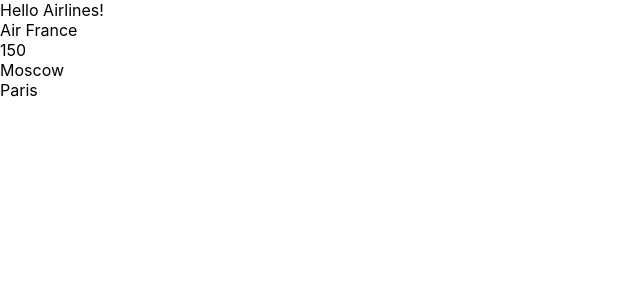
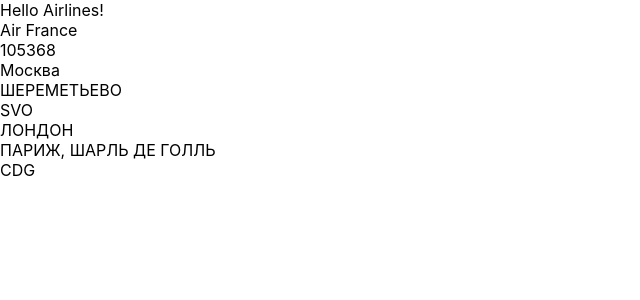
Before and after one commit to stiripo/airlines, a React (Create React App) app: page / in a window 1280 px wide. Shown: the top 300 px of the page, without its empty margins (0-640 px from the left). Built offline with nearby package versions, Linux system fonts and the light colour scheme.

Commit message:
Pass extracted flight data to FlightInfo component

```diff
--- a/src/App.tsx
+++ b/src/App.tsx
@@ -1,17 +1,15 @@
 import './App.css';
 import { FlightInfo } from './components/FlightInfo';
-import { myFlight } from './sample_flight-info';
 import { extractFlightData } from './utils';
 import { downloadedFlight } from './sample_flight-info';
 
-let extracted = extractFlightData(downloadedFlight);
-console.log(extracted.carrier);
-console.log(extracted.price);
-console.log(extracted.departureCity);
-console.log(extracted.arrivalCity);
-console.log(extracted.departureAirport.caption);
-console.log(extracted.departureAirport.uid);
-
+let flight = extractFlightData(downloadedFlight);
+// console.log(flight.carrier);
+// console.log(flight.price);
+// console.log(flight.departureCity);
+// console.log(flight.arrivalCity);
+// console.log(flight.departureAirport.caption);
+// console.log(flight.departureAirport.uid);
 
 function App() {
 
@@ -20,7 +18,7 @@
      <div>
      Hello Airlines!
     </div>
-    <FlightInfo flight={myFlight}/>
+    <FlightInfo flight={flight}/>
     </>
   );
 }
--- a/src/components/FlightInfo.tsx
+++ b/src/components/FlightInfo.tsx
@@ -1,19 +1,21 @@
-interface FlightData {
-    'flight': {
-        'carrier': string,
-        'price': number,
-        'departureCity': string,
-        'arrivalCity': string,
-    }
+import { ExtractedFlightData } from "../utils"
+
+interface Props {
+    flight: ExtractedFlightData
 }
 
-export function FlightInfo({ flight }: FlightData) {
+
+export function FlightInfo({ flight }: Props) {
     return (
         <>
             <div>{flight.carrier}</div>
             <div>{flight.price}</div>
             <div>{flight.departureCity}</div>
+            <div>{flight.departureAirport.caption}</div>
+            <div>{flight.departureAirport.uid}</div>
             <div>{flight.arrivalCity}</div>
+            <div>{flight.arrivalAirport.caption}</div>
+            <div>{flight.arrivalAirport.uid}</div>
         </>
     )
 }
--- a/src/sample_flight-info.ts
+++ b/src/sample_flight-info.ts
@@ -1,10 +1,3 @@
-export const myFlight = {
-    'carrier': 'Air France',
-    'price': 150,
-    'departureCity': 'Moscow',
-    'arrivalCity': 'Paris'
-}
-
 export const downloadedFlight = {
     "hasExtendedFare" : false,
     "flight" :
```
Also changed, not shown: src/utils.ts (indentation only).
